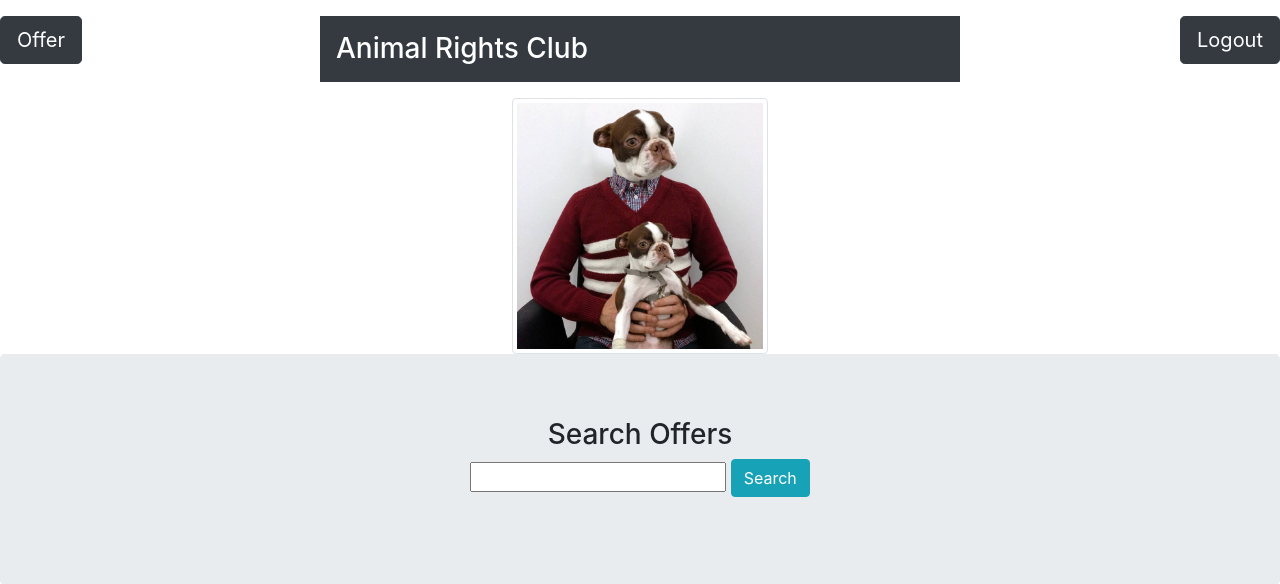
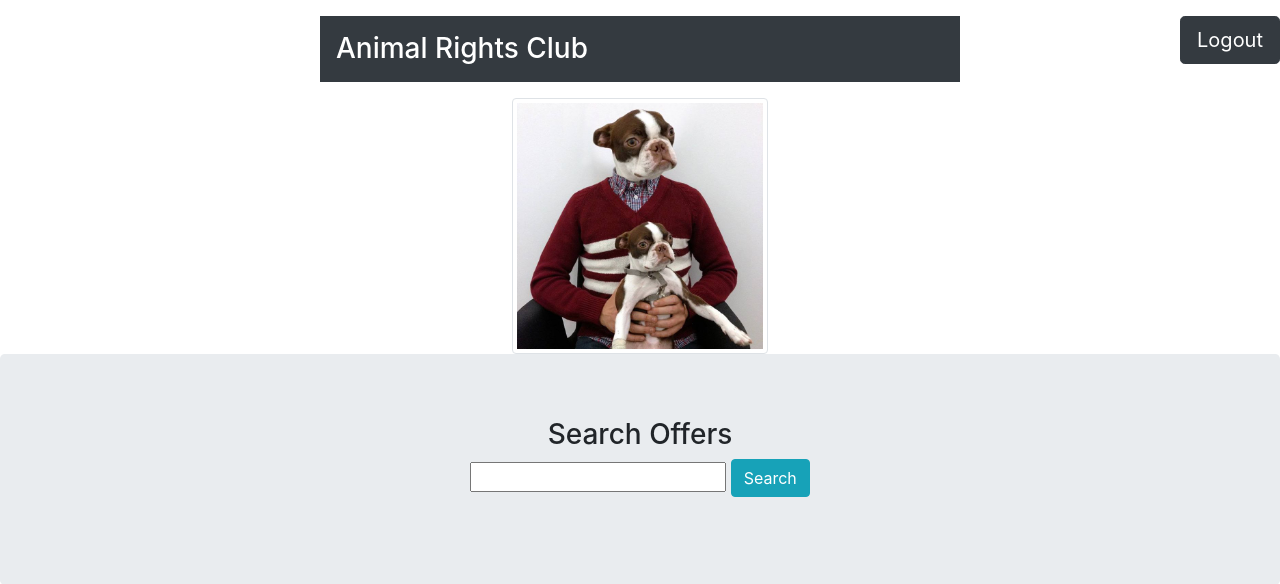
Before and after one commit to williammunnich/Hacky-bois, a Flask app: page /club/1 in a window 1280 px wide. Shown: the top 584 px of the page. Run offline with Flask 2, Linux system fonts and the light colour scheme; some libraries are stand-ins or nearby versions.

Commit message:
cleaning

```diff
--- a/hackathon/templates/club.html
+++ b/hackathon/templates/club.html
@@ -16,25 +16,11 @@
     <style href="{{ url_for('static', filename='css/style.css') }}" rel="stylesheet" type="text/css"></style>
     <meta name="viewport" content="width=device-width, initial-scale=1">
 </head>
-
-   <title>Hacky Bois</title>
-   <script src="../script/main.js"></script>
-   <style href="../css/style.css" rel="stylesheet" type="text/css"></style>
-   <meta name="viewport" content="width=device-width, initial-scale=1">
-   <script>
-
-</script>
- </head>
 <body>
-
 <div class="float-right">
   <form action="/logout" class="needs-validation" method="post" novalidate>
     <button type="submit" class="btn btn-dark btn-lg right">Logout</button>
   </form>
-</div>
-
-<div class="float-left">
-  <button type="button" class="btn btn-info btn-dark btn-lg right" data-toggle="modal" data-target="#business-modal">Offer</button>
 </div>
 
 <h3 class="container w-50 p-3 my-3 bg-dark text-white">Animal Rights Club</h3>
```
Also changed, not shown: hackathon/database.db.
